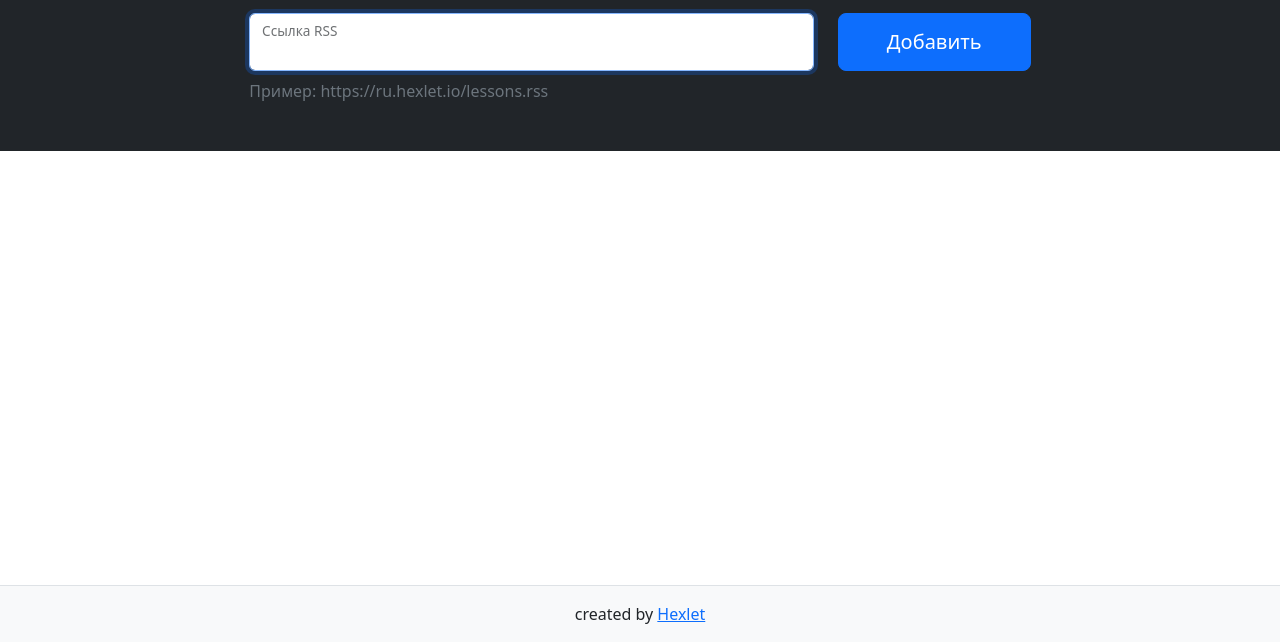
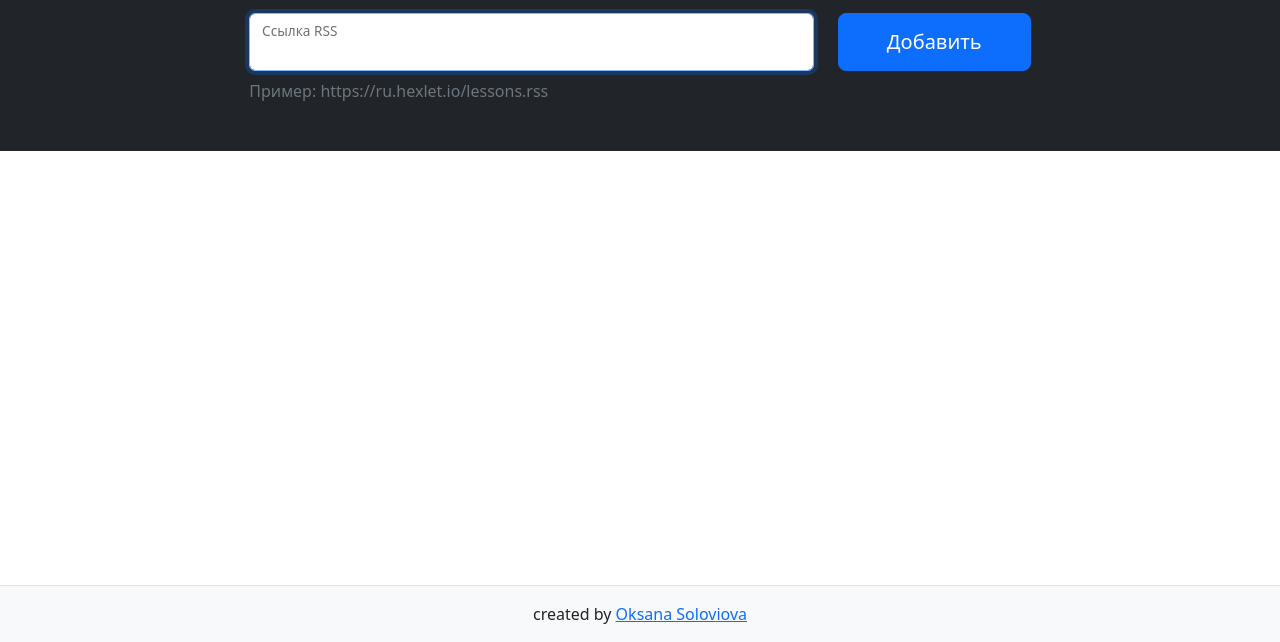
Before and after one commit to OksanaS13/frontend-project-11, a website: page index.html in a window 1280 px wide. Shown: the part 158-800 px from the top of the page. Drawn offline with nearby package versions, Linux system fonts and the light colour scheme; files that its build step writes are made by us from their sources.

Commit message:
update index.html

```diff
--- a/index.html
+++ b/index.html
@@ -56,7 +56,7 @@
         <footer class="footer border-top py-3 mt-5 bg-light">
             <div class="container-xl">
                 <div class="text-center">
-                    created by <a href="https://ru.hexlet.io/professions/frontend/projects/11" target="_blank">Hexlet</a>
+                    created by <a href="https://ru.hexlet.io/professions/frontend/projects/11" target="_blank">Oksana Soloviova</a>
                 </div>
             </div>
         </footer>
```
